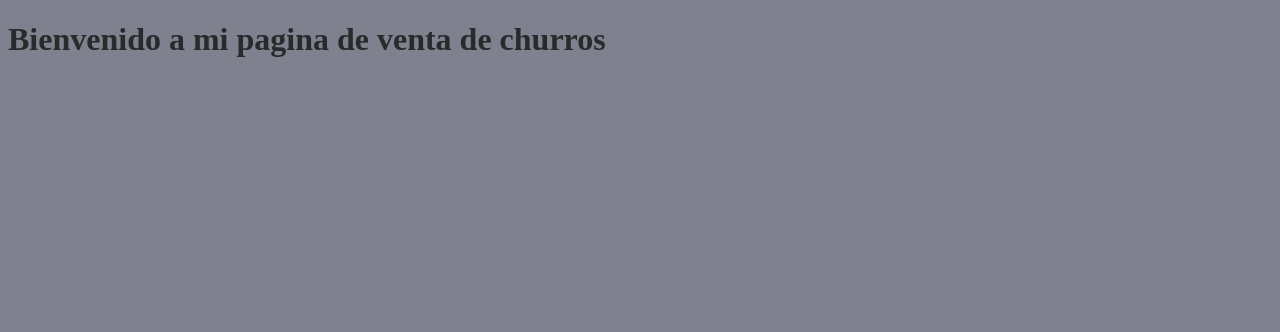
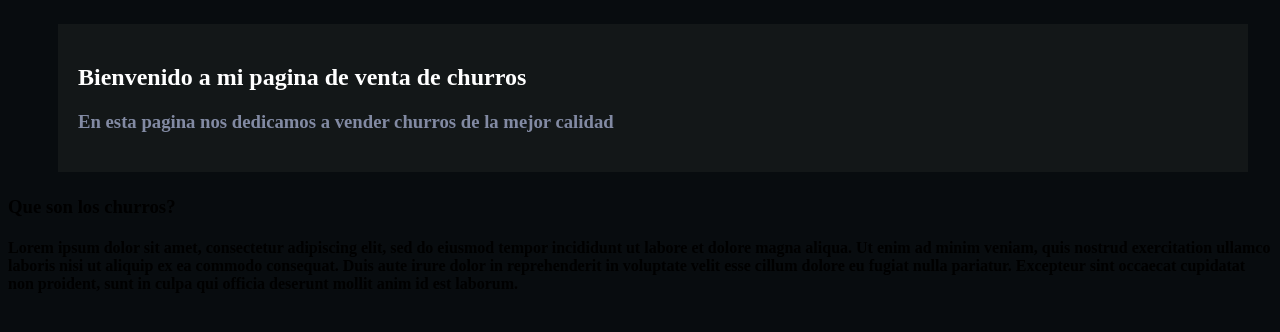
Before and after one commit to skinofme/landing_page_TEST, a plain HTML site: page index.html in a window 1280 px wide. Drawn offline with Linux system fonts and the light colour scheme.

Commit message:
feature: adición de nav y colores

```diff
--- a/index.html
+++ b/index.html
@@ -7,12 +7,32 @@
         <link rel="stylesheet" href="styles.css">
     </head>
     <body>
-        <p>
-            <h1>
-                Bienvenido a mi pagina de venta de churros
-            </h1>
-
-        </p>
+        <header>
+         <nav>
+            <p>
+                <h1>
+                    Bienvenido a mi pagina de venta de churros
+                </h1>
+            </p>
+            <p>
+                <h3>En esta pagina nos dedicamos a vender churros de la mejor calidad</h3>
+            </p>
+         </nav>
+        </header>
+        <main>
+            <p id="infochurrostt">
+                <h3>
+                    <b>
+                        Que son los churros?
+                    </b>
+                </h3>
+            </p>
+            <p id="infochurrospp">
+               <h4>
+                Lorem ipsum dolor sit amet, consectetur adipiscing elit, sed do eiusmod tempor incididunt ut labore et dolore magna aliqua. Ut enim ad minim veniam, quis nostrud exercitation ullamco laboris nisi ut aliquip ex ea commodo consequat. Duis aute irure dolor in reprehenderit in voluptate velit esse cillum dolore eu fugiat nulla pariatur. Excepteur sint occaecat cupidatat non proident, sunt in culpa qui officia deserunt mollit anim id est laborum.
+               </h4>
+            </p>
+        </main>
     </body>
 
 </html>
--- a/styles.css
+++ b/styles.css
@@ -1,4 +1,14 @@
 body{
-    background-color:#80808f;
-    color:#272b2b;
+    background-color:#080c0f;
 }
+header{
+    background-color:#131718;
+    color:#ffffff;
+    margin:24px;
+    margin-left:50px;
+    padding:20px;
+    padding-left:px;
+}
+header h3{
+    color:#828aa3;
+}
```
